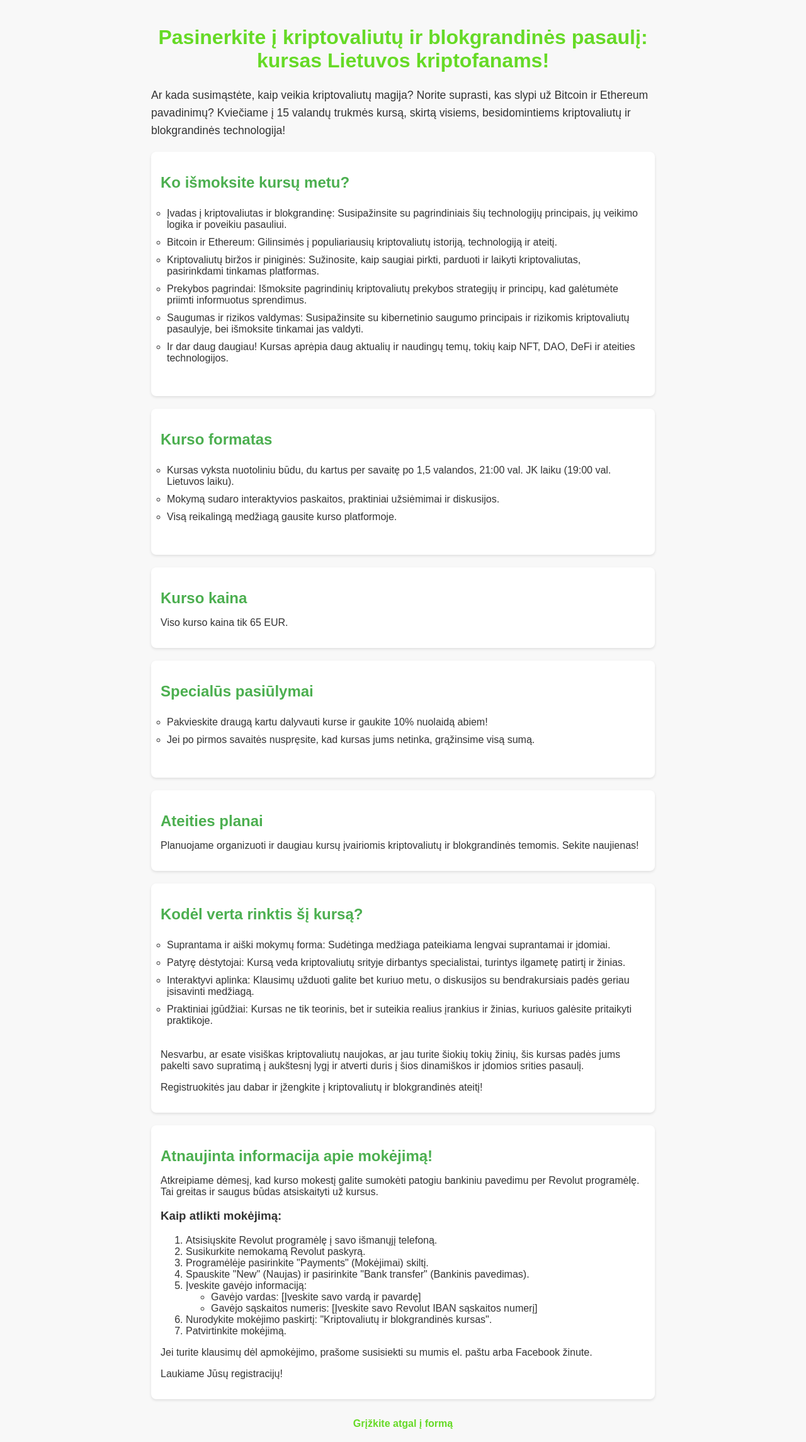
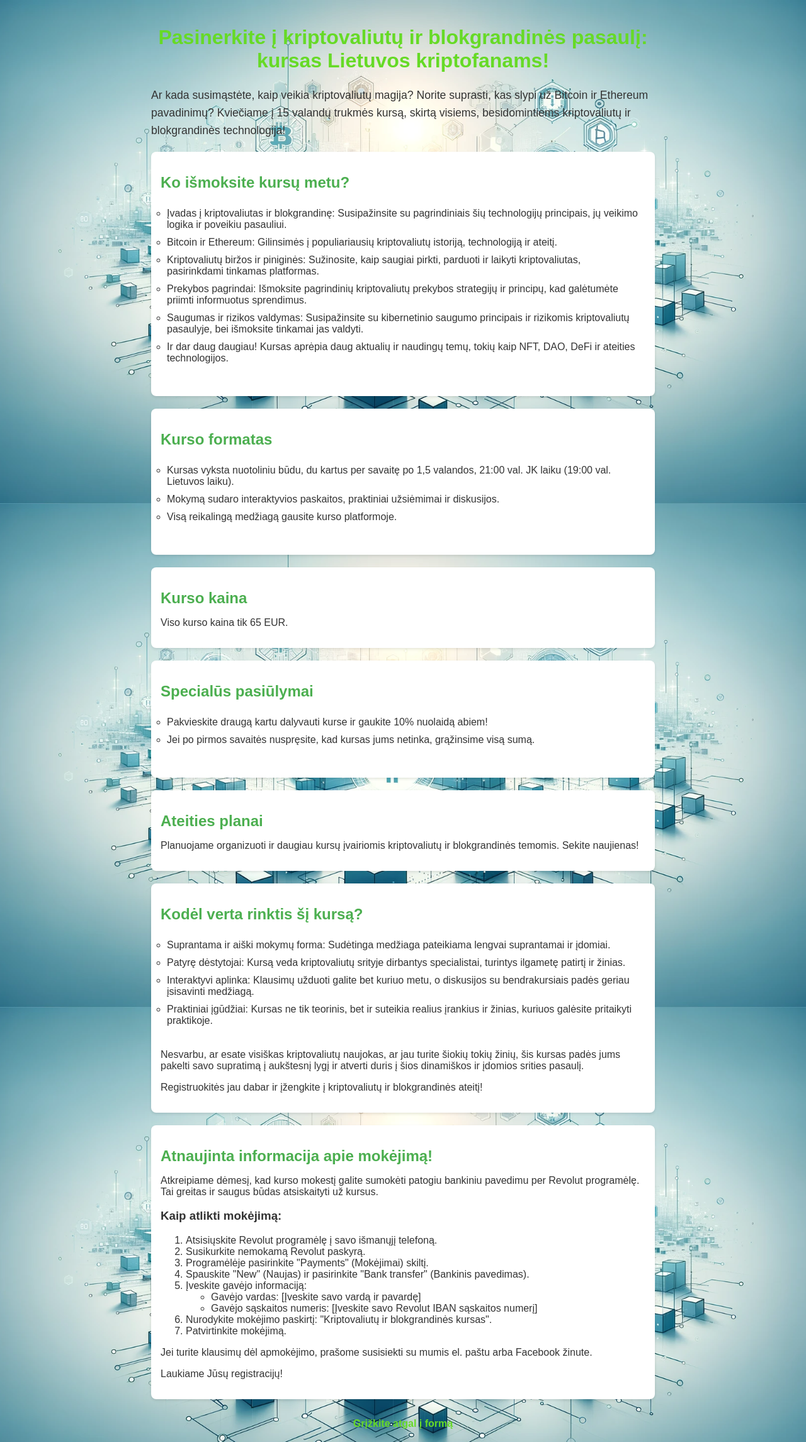
Before and after one commit to MisterVaidas/form-LT, a Flask app: page /about in a window 1280 px wide. Shown: the whole page at 63% size. Run offline with Flask 3, Linux system fonts and the light colour scheme.

Commit message:
updated background

```diff
--- a/static/about.css
+++ b/static/about.css
@@ -4,6 +4,11 @@ body {
     background-color: #f8f8f8;
     margin: 0;
     padding: 0;
+    background-image: url('blockchainImage.png');
+    background-size: cover;
+    background-position: center;
+    background-repeat: no-repeat;
+    background-attachment: fixed;
 }
 
 .about-container {
```
Also changed, not shown: static/blockchainImage.png (added).
